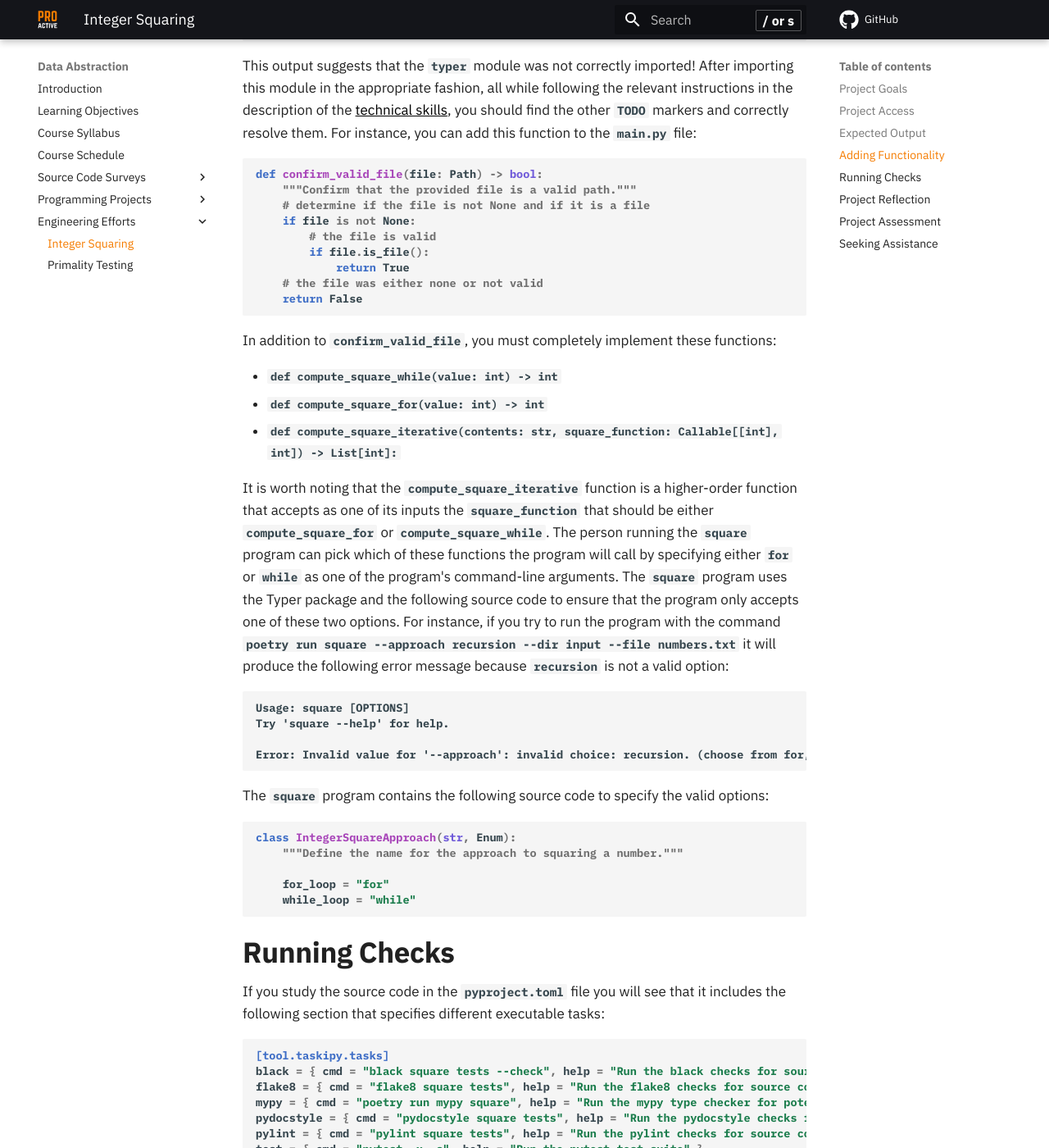
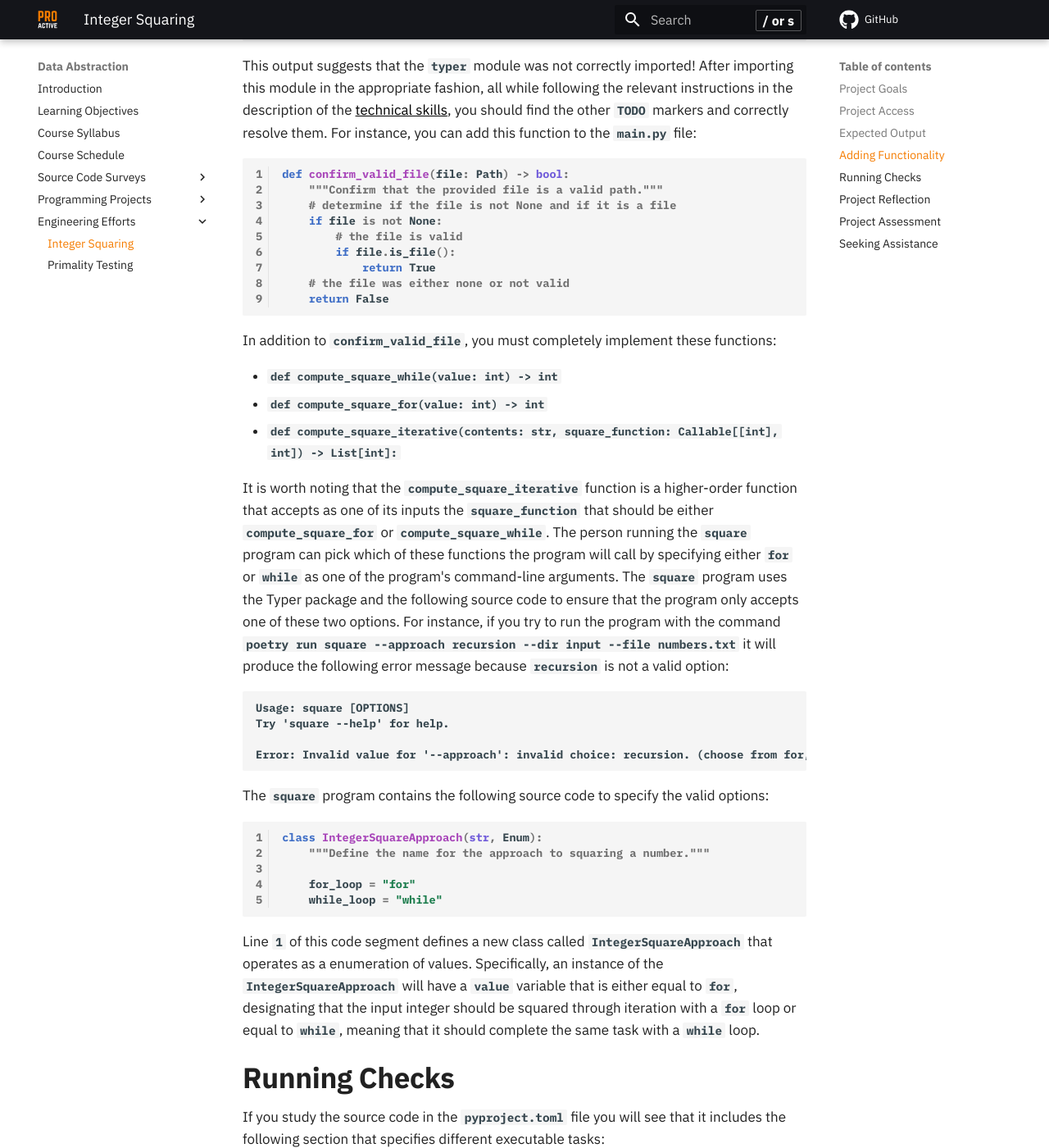
Before and after one commit to ProactiveProgrammers/www.proactiveprogrammers.com, an MkDocs documentation site: the page built from docs/data-abstraction/engineering-efforts/integer-squaring.md, in a window 1280 px wide and 1400 px high, scrolled down 2773 px. Shown: the whole window at 82% size. Built offline with MkDocs 1.6.1 and Material for MkDocs 9.7.7, drawn with Linux system fonts in a browser that asks for light colours; comment, search, counter and statistics services are not loaded.

Commit message:
feat: Add description of IntegerSquareApproach in integer-squaring.

````diff
--- a/docs/data-abstraction/engineering-efforts/integer-squaring.md
+++ b/docs/data-abstraction/engineering-efforts/integer-squaring.md
@@ -136,7 +136,7 @@ skills](/proactive-skills/introduction-proactive-skills/), you should find the
 other `TODO` markers and correctly resolve them. For instance, you can add this
 function to the `main.py` file:
 
-```python
+```python linenums="1"
 def confirm_valid_file(file: Path) -> bool:
     """Confirm that the provided file is a valid path."""
     # determine if the file is not None and if it is a file
@@ -176,13 +176,20 @@ Error: Invalid value for '--approach': invalid choice: recursion. (choose from f
 The `square` program contains the following source code to specify the valid
 options:
 
-```python
+```python linenums="1"
 class IntegerSquareApproach(str, Enum):
     """Define the name for the approach to squaring a number."""
 
     for_loop = "for"
     while_loop = "while"
 ```
+
+Line `1` of this code segment defines a new class called `IntegerSquareApproach`
+that operates as a enumeration of values. Specifically, an instance of the
+`IntegerSquareApproach` will have a `value` variable that is either equal to
+`for`, designating that the input integer should be squared through iteration
+with a `for` loop or equal to `while`, meaning that it should complete the same
+task with a `while` loop.
 
 ## Running Checks
 
````
